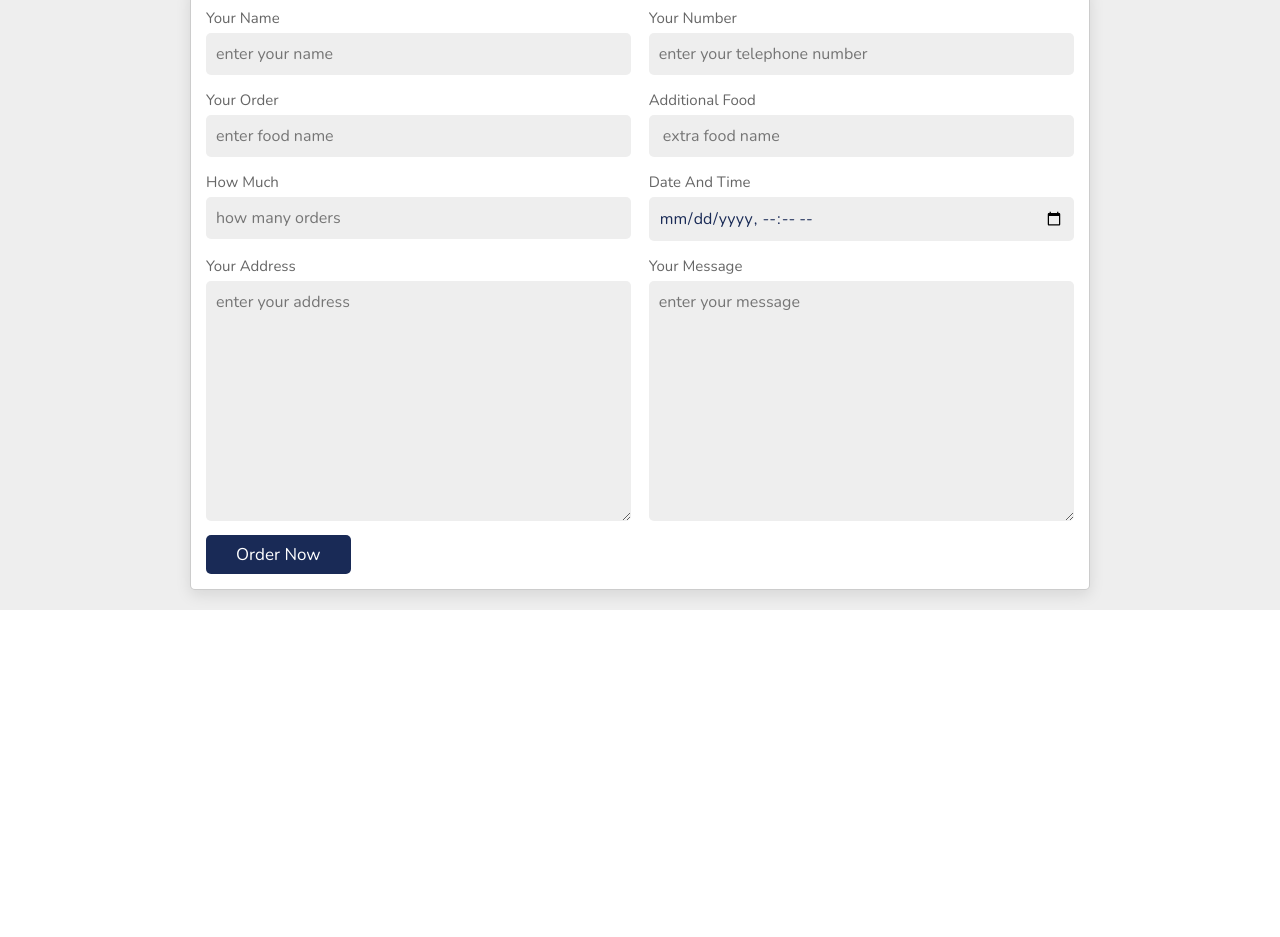
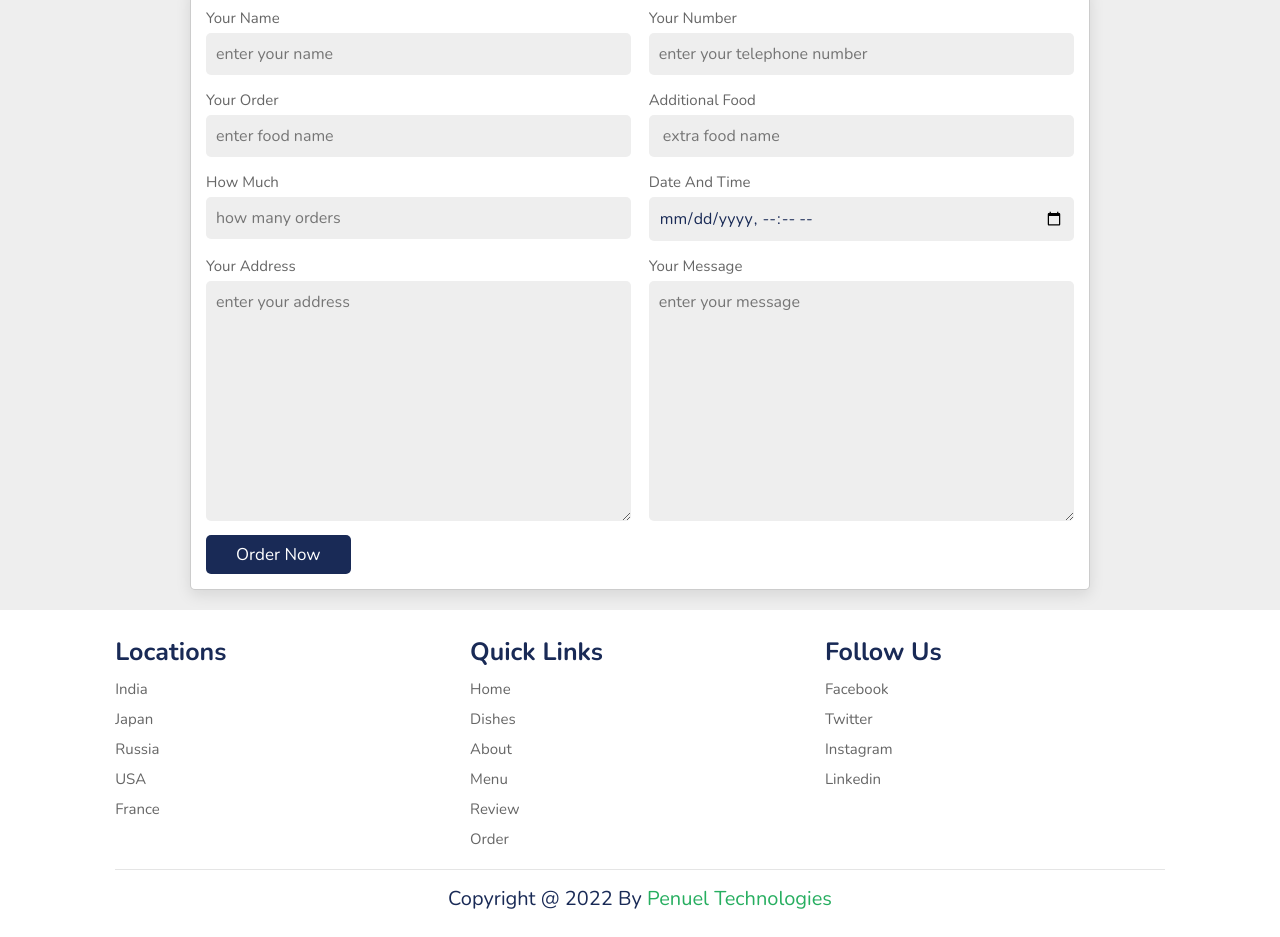
Before and after one commit to itmogo/food_restaurant_project, a plain HTML site: page index.html in a window 1280 px wide. Shown: the part 4311-5248 px from the top of the page. Before the commit the page ends 4921 px from the top, so only its background shows below. Drawn offline with nearby package versions, Linux system fonts and the light colour scheme.

Commit message:
completed the food pproject

```diff
--- a/css/style.css
+++ b/css/style.css
@@ -542,16 +542,67 @@ header .icons #menu-bars{
     margin-top: 0;
 }
 
+/* footer css*/
 
+.footer .box-container{
+    display: grid;
+    grid-template-columns: repeat(auto-fit, minmax(25rem, 1fr));
+    gap: 1.5rem;
+}
 
+.footer .box-container .box h3{
+    padding: .5rem 0;
+    font-size: 2.5rem;
+    color: var(--black);
+}
 
+.footer .box-container .box a {
+    display: block;
+    padding: .5rem 0;
+    font-size: 1.5rem;
+    color: var(--light-color);
+}
 
+.footer .box-container .box a:hover{
+    color: var(--green);
+    text-decoration: underline;
+}
 
+.footer .credit{
+    text-align: center;
+    border-top: .1rem solid rgba(0,0,0,.1);
+    font-size: 2rem;
+    color: var(--black);
+    padding: .5rem;
+    padding-top: 1.5rem;
+    margin-top: 1.5rem;
+}
 
+.footer .credit span{
+    color: var(--green);
+}
 
+.loader-container{
+    position: fixed;
+    top: 0; left: 0;
+    height: 100%;
+    width: 100%;
+    z-index: 10000;
+    background:#fff;
+    display: flex;
+    align-items: center;
+    justify-content: center;
+    overflow: hidden;
+}
 
+.loader-container img{
+    width: 35rem;
+}
 
-
+.loader-container.fade-out{
+    top: -110%;
+    opacity: 0;
+}
 
 
 
--- a/index.html
+++ b/index.html
@@ -617,36 +617,64 @@
 
     <input type="submit" value="order now" class="btn">
 
-
-
   </form>
 
+</section>
 
+<!--order section ends-->
+
+<!-- footer section starts      -->
+
+<section class="footer">
+
+  <div class="box-container">
+
+  <div class="box">
+    <h3>locations</h3>
+    <a href="#">india</a>
+    <a href="#">japan</a>
+    <a href="#">russia</a>
+    <a href="#">USA</a>
+    <a href="#">france</a>
+  </div>
+
+  <div class="box">
+    <h3>quick links</h3>
+    <a href="#">home</a>
+    <a href="#">dishes</a>
+    <a href="#">about</a>
+    <a href="#">menu</a>
+    <a href="#">review</a>
+    <a href="#">order</a>
+  </div>
+
+  <div class="box">
+    <h3>follow us</h3>
+    <a href="#">facebook</a>
+    <a href="#">twitter</a>
+    <a href="#">instagram</a>
+    <a href="#">linkedin</a>
+  </div>
+
+</div>
+
+<div class="credit">copyright @ 2022 by <span> penuel technologies</span></div>
 
 </section>
 
 
-<!--order section ends-->
+<!--footer section ends-->
 
-
-<!-- footer section starts      -->
-
-
-
-<!-- footer section ends      -->
-
-
-<!-- loader part  -->
-<!-- <div class="loader-container">
+<!-- loader part -->
+<div class="loader-container">
   <img src="images/loader.gif" alt="">
-</div> -->
-
+</div>
 
 
 
 <script src="https://unpkg.com/swiper/swiper-bundle.min.js"></script>
 
-<!-- custom js file link  -->
+<!-- custom js file link-->
 <script src="js/script.js"></script>
 
 </body>
```
